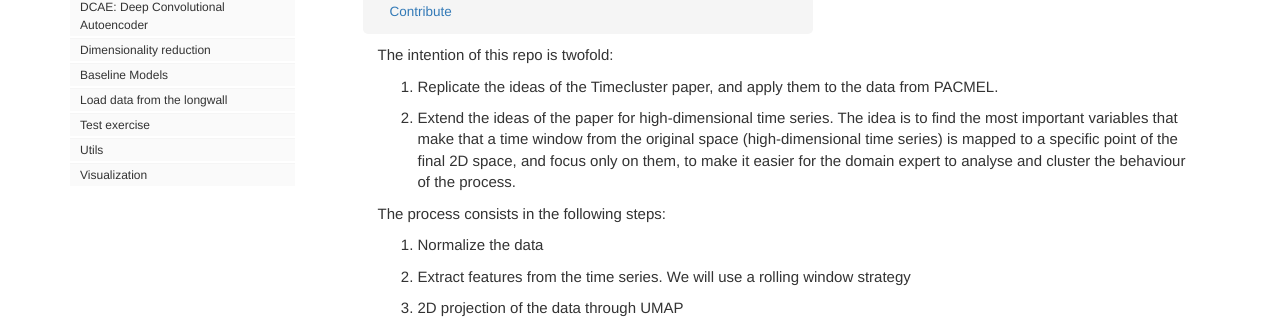
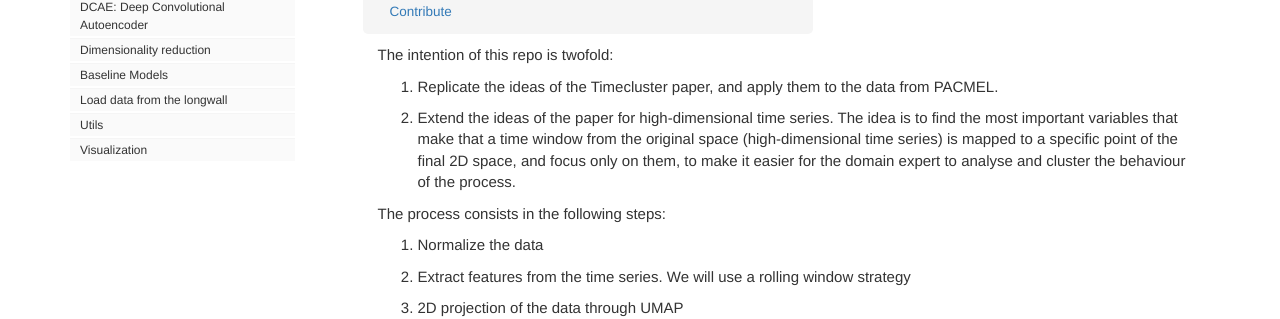
Before and after one commit to vrodriguezf/deepvats, a Jekyll site: the page built from docs/index.html, in a window 1280 px wide. Shown: the part 176-495 px from the top of the page. Built offline with Jekyll 4.4.1, drawn with Linux system fonts in a browser that asks for light colours; nearby versions of some CDN libraries; comment, search, counter and statistics services are not loaded.

Commit message:
update index

```diff
--- a/docs/_data/sidebars/home_sidebar.yml
+++ b/docs/_data/sidebars/home_sidebar.yml
@@ -25,9 +25,6 @@ entries:
       title: Load data from the longwall
       url: load.html
     - output: web,pdf
-      title: Test exercise
-      url: test.html
-    - output: web,pdf
       title: Utils
       url: utils.html
     - output: web,pdf
--- a/docs/dataset_artifact.html
+++ b/docs/dataset_artifact.html
@@ -51,7 +51,7 @@ nb_path: "nbs/01_dataset_artifact.ipynb"
 
 <div class="cell border-box-sizing text_cell rendered"><div class="inner_cell">
 <div class="text_cell_render border-box-sizing rendered_html">
-<h3 id="Create-JNK-artifact-from-JNK-data-&quot;before-handling-missing&quot;">Create JNK artifact from JNK data "before handling missing"<a class="anchor-link" href="#Create-JNK-artifact-from-JNK-data-&quot;before-handling-missing&quot;"> </a></h3>
+<h3 id="Create-artifact-from-time-series-dataframe">Create artifact from time series dataframe<a class="anchor-link" href="#Create-artifact-from-time-series-dataframe"> </a></h3>
 </div>
 </div>
 </div>
--- a/docs/dimensionality_reduction.html
+++ b/docs/dimensionality_reduction.html
@@ -1413,7 +1413,7 @@ Wall time: 29.1 s
 
 <div class="inner_cell">
     <div class="input_area">
-<div class=" highlight hl-ipython3"><pre><span></span><span class="n">run_dr</span><span class="o">.</span><span class="n">log_artifact</span><span class="p">(</span><span class="n">clusters_ar</span><span class="p">,</span> <span class="n">aliases</span><span class="o">=</span><span class="p">[</span><span class="s1">&#39;hdbscan_jaccard&#39;</span><span class="p">])</span>
+<div class=" highlight hl-ipython3"><pre><span></span><span class="n">run_dr</span><span class="o">.</span><span class="n">log_artifact</span><span class="p">(</span><span class="n">clusters_ar</span><span class="p">,</span> <span class="n">aliases</span><span class="o">=</span><span class="p">[</span><span class="s1">&#39;maciej_clusters&#39;</span><span class="p">])</span>
 </pre></div>
 
     </div>
--- a/docs/sidebar.json
+++ b/docs/sidebar.json
@@ -6,7 +6,6 @@
     "Dimensionality reduction": "dimensionality_reduction.html",
     "Baseline Models": "baseline_models.html",
     "Load data from the longwall": "load.html",
-    "Test exercise": "test.html",
     "Utils": "utils.html",
     "Visualization": "visualization.html"
   }
```
Also changed, not shown: README.md, 2 other files.
